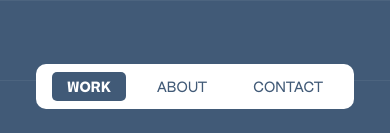
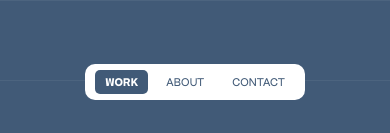
Before and after one commit to audumart/portfolio, a Next.js app: page / in a window 390 px wide. Shown: the top 133 px of the page. Built offline with nearby package versions, Linux system fonts and the light colour scheme; a web font is replaced by a local one.

Commit message:
fixing responsiveness for mobile breakpoints'

```diff
--- a/app/components/NavPill.tsx
+++ b/app/components/NavPill.tsx
@@ -14,7 +14,7 @@ export default function NavPill({ defaultActive = "WORK" }: { defaultActive?: st
   const active = hovered ?? defaultActive;
 
   return (
-    <div className="nav-pin flex items-center gap-[16px] overflow-clip rounded-[10px] bg-white px-[16px] py-[8px]">
+    <div className="nav-pin flex items-center gap-[8px] md:gap-[16px] overflow-clip rounded-[10px] bg-white px-[10px] md:px-[16px] py-[6px] md:py-[8px]">
       {links.map(({ label, href, internal }) => {
         const isActive = active === label;
         const inner = (
@@ -24,7 +24,7 @@ export default function NavPill({ defaultActive = "WORK" }: { defaultActive?: st
               style={{ background: isActive ? "#415a77" : "transparent", opacity: isActive ? 1 : 0 }}
             />
             <span
-              className="relative z-10 flex h-full items-center px-[15px] font-ui text-[16px] leading-normal tracking-[0.16px] whitespace-nowrap transition-colors duration-200"
+              className="relative z-10 flex h-full items-center px-[10px] md:px-[15px] font-ui text-[12px] md:text-[16px] leading-normal tracking-[0.16px] whitespace-nowrap transition-colors duration-200"
               style={{ fontWeight: label === defaultActive ? 700 : 400, color: isActive ? "#ffffff" : "#415a77" }}
             >
               {label}
@@ -35,7 +35,7 @@ export default function NavPill({ defaultActive = "WORK" }: { defaultActive?: st
         const shared = {
           onMouseEnter: () => setHovered(label),
           onMouseLeave: () => setHovered(null),
-          className: "relative block h-[29px] rounded-[5px] transition-all duration-200",
+          className: "relative block h-[24px] md:h-[29px] rounded-[5px] transition-all duration-200",
         };
 
         return internal ? (
--- a/app/globals.css
+++ b/app/globals.css
@@ -59,7 +59,7 @@ html, body {
   -moz-osx-font-smoothing: grayscale;
 }
 
-@media (pointer: fine) {
+@media (min-width: 768px) and (pointer: fine) {
   html {
     cursor: none !important;
   }
```
